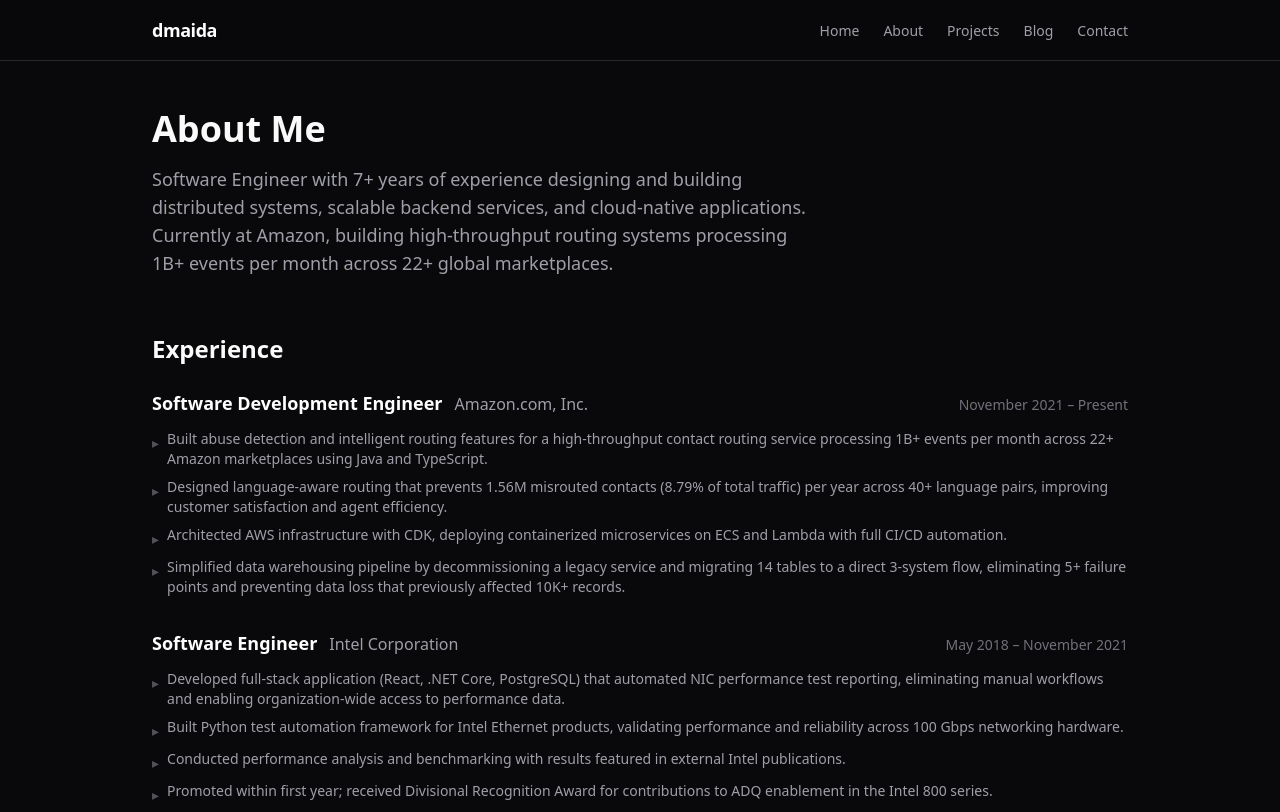
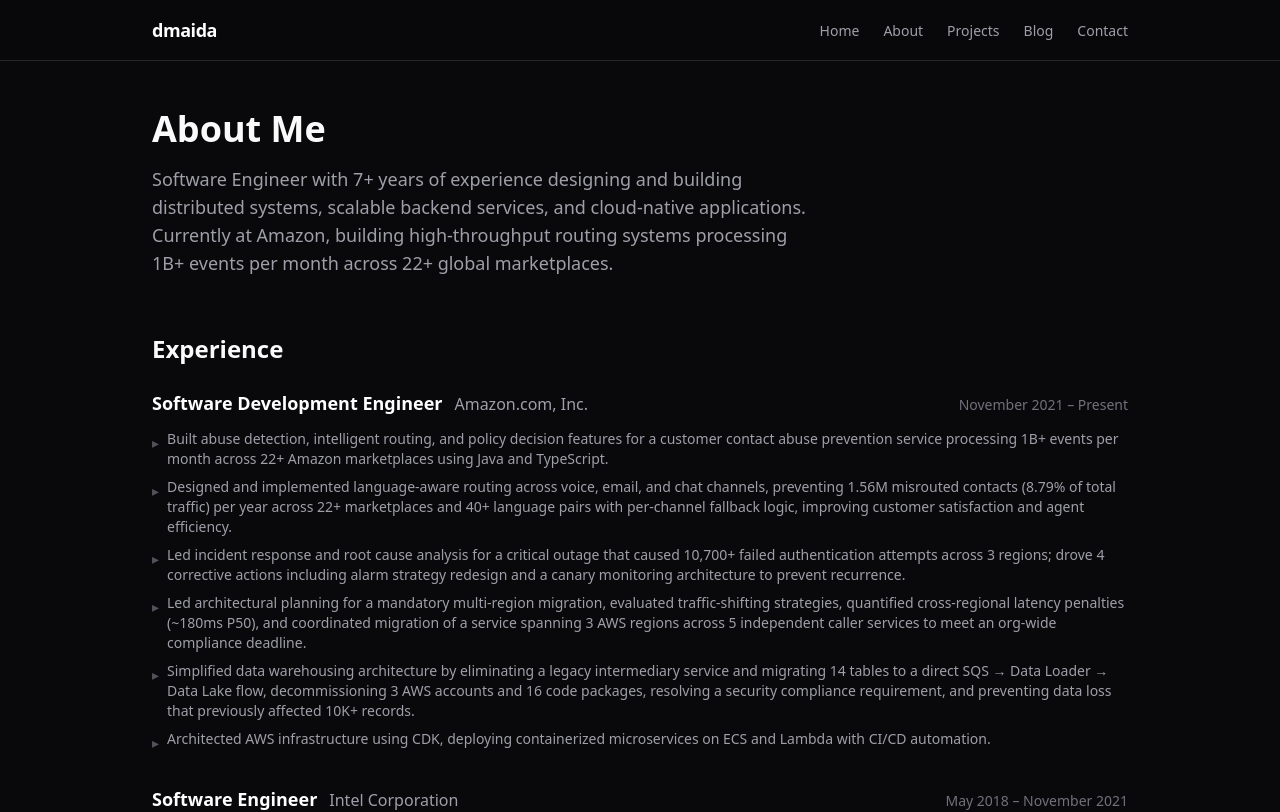
Before and after one commit to dmaida/dmaida-page, a Next.js app: page /about in a window 1280 px wide. Shown: the top 812 px of the page. Built offline with nearby package versions, Linux system fonts and the light colour scheme.

Commit message:
Update About Me page

```diff
--- a/src/app/about/page.tsx
+++ b/src/app/about/page.tsx
@@ -11,10 +11,12 @@ const experience = [
     company: "Amazon.com, Inc.",
     period: "November 2021 – Present",
     bullets: [
-      "Built abuse detection and intelligent routing features for a high-throughput contact routing service processing 1B+ events per month across 22+ Amazon marketplaces using Java and TypeScript.",
-      "Designed language-aware routing that prevents 1.56M misrouted contacts (8.79% of total traffic) per year across 40+ language pairs, improving customer satisfaction and agent efficiency.",
-      "Architected AWS infrastructure with CDK, deploying containerized microservices on ECS and Lambda with full CI/CD automation.",
-      "Simplified data warehousing pipeline by decommissioning a legacy service and migrating 14 tables to a direct 3-system flow, eliminating 5+ failure points and preventing data loss that previously affected 10K+ records.",
+      "Built abuse detection, intelligent routing, and policy decision features for a customer contact abuse prevention service processing 1B+ events per month across 22+ Amazon marketplaces using Java and TypeScript.",
+      "Designed and implemented language-aware routing across voice, email, and chat channels, preventing 1.56M misrouted contacts (8.79% of total traffic) per year across 22+ marketplaces and 40+ language pairs with per-channel fallback logic, improving customer satisfaction and agent efficiency.",
+      "Led incident response and root cause analysis for a critical outage that caused 10,700+ failed authentication attempts across 3 regions; drove 4 corrective actions including alarm strategy redesign and a canary monitoring architecture to prevent recurrence.",
+      "Led architectural planning for a mandatory multi-region migration, evaluated traffic-shifting strategies, quantified cross-regional latency penalties (~180ms P50), and coordinated migration of a service spanning 3 AWS regions across 5 independent caller services to meet an org-wide compliance deadline.",
+      "Simplified data warehousing architecture by eliminating a legacy intermediary service and migrating 14 tables to a direct SQS → Data Loader → Data Lake flow, decommissioning 3 AWS accounts and 16 code packages, resolving a security compliance requirement, and preventing data loss that previously affected 10K+ records.",
+      "Architected AWS infrastructure using CDK, deploying containerized microservices on ECS and Lambda with CI/CD automation.",
     ],
   },
   {
@@ -22,10 +24,11 @@ const experience = [
     company: "Intel Corporation",
     period: "May 2018 – November 2021",
     bullets: [
-      "Developed full-stack application (React, .NET Core, PostgreSQL) that automated NIC performance test reporting, eliminating manual workflows and enabling organization-wide access to performance data.",
-      "Built Python test automation framework for Intel Ethernet products, validating performance and reliability across 100 Gbps networking hardware.",
-      "Conducted performance analysis and benchmarking with results featured in external Intel publications.",
-      "Promoted within first year; received Divisional Recognition Award for contributions to ADQ enablement in the Intel 800 series.",
+      "Developed full-stack application (ReactJS, .NET Core, PostgreSQL) that automated NIC performance test reporting, eliminating manual CSV-to-Excel workflows and enabling organization-wide access to performance data.",
+      "Built Python test automation framework for Intel Ethernet products, validating performance, scalability, and reliability requirements across 100 Gbps networking hardware.",
+      "Conducted performance analysis, benchmarking, and optimization for high-bandwidth networking, with results used by principal engineers and VPs, and featured in external Intel publications.",
+      "Mentored interns on software engineering best practices; two converted to full-time hires.",
+      "Promoted within first year; received Divisional Recognition Award for contributions to ADQ enablement in Intel 800 series networking.",
     ],
   },
 ];
```
